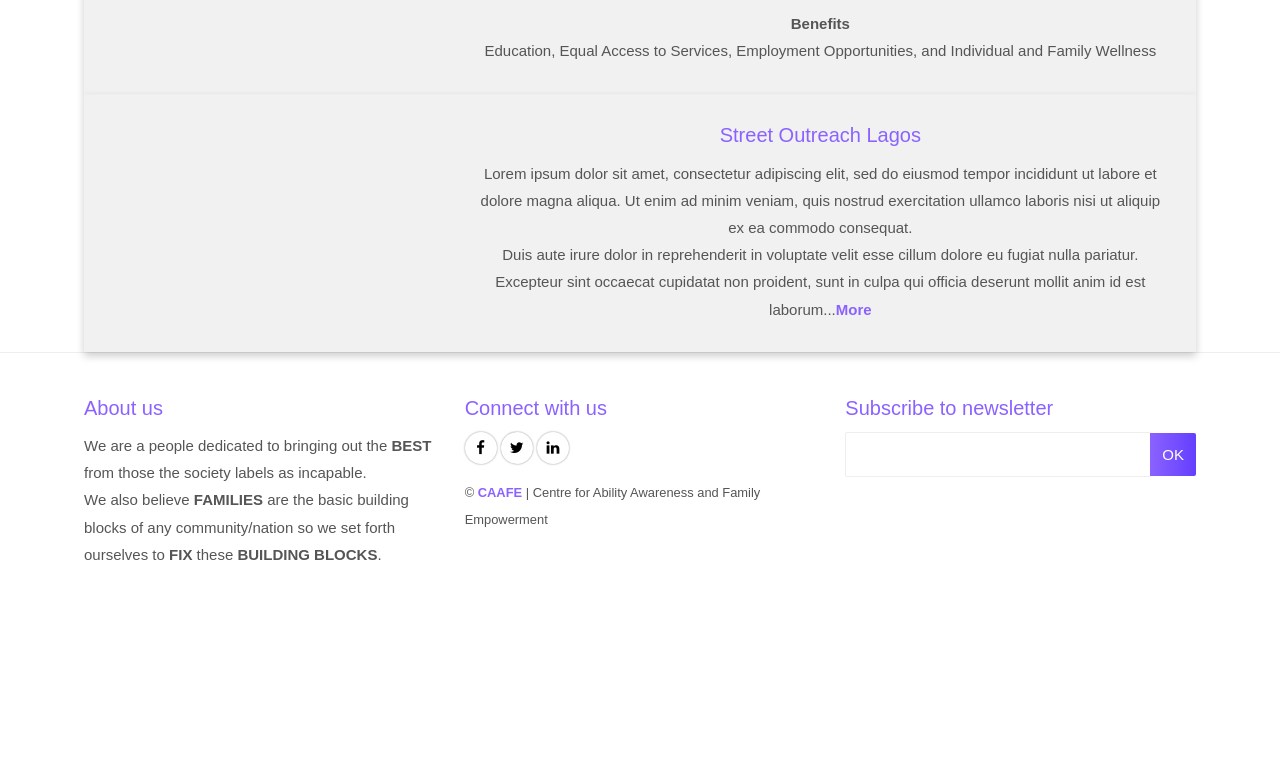
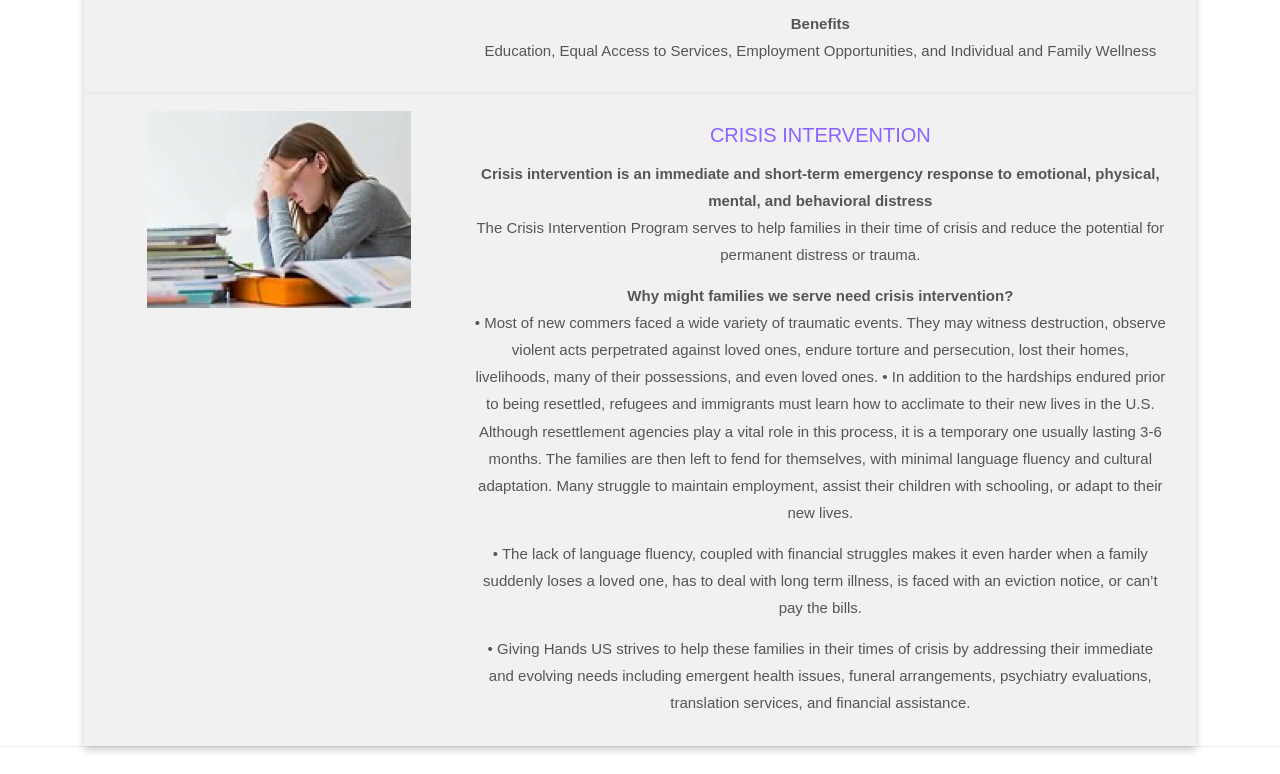
Before and after one commit to musstaffali/GivingHandsUS, a plain HTML site: page projects.html in a window 1280 px wide. Shown: the part 550-1324 px from the top of the page. Before the commit the page ends 1161 px from the top, so only its background shows below. Drawn offline with Linux system fonts and the light colour scheme; some packages are replaced by stand-ins of ours; a script that the page names is missing; a web font is replaced by a local one.

Commit message:
crisi managemnt

```diff
--- a/projects.html
+++ b/projects.html
@@ -72,7 +72,7 @@
                       <p class="cardimg"><img src="img/womenbehindwheel.png" class="img-responsive" alt=""></p>
                     </div>
                     <div class="col-md-8">
-                    <h4>Women Behind The Wheel</h4>
+                    <h4>WOMEN BEHIND THE WHEEL</h4>
                     <p>The Women Behind the Wheel Program enables women to become independent not just in terms of transportation but for many other terms. This program offers 14 hours of paid, behind-the-wheel, expert driving training. Coupled with our case management support, this program will ensure that participating women not only learn how to drive, but that they are comfortable driving and obtain their driver’s licenses in a timely fashion.</br>
                       <p>    </p>
                       <b>Why do refugee and immigrant women need access to behind-the-wheel training and driver’s education?</b>
@@ -90,11 +90,23 @@
                 <div class="card-block">
                   <div class="row">
                     <div class="col-md-4">
-                      <p class="cardimg"><img src="img/deaf.jpg" class="img-responsive" alt=""></p>
+                      <p class="cardimg"><img src="img/crisis.png" class="img-responsive" alt=""></p>
                     </div>
                     <div class="col-md-8">
-                    <h4>Street Outreach Lagos</h4>
-                    <p>Lorem ipsum dolor sit amet, consectetur adipiscing elit, sed do eiusmod tempor incididunt ut labore et dolore magna aliqua. Ut enim ad minim veniam, quis nostrud exercitation ullamco laboris nisi ut aliquip ex ea commodo consequat.</br> Duis aute irure dolor in reprehenderit in voluptate velit esse cillum dolore eu fugiat nulla pariatur. Excepteur sint occaecat cupidatat non proident, sunt in culpa qui officia deserunt mollit anim id est laborum...<a href="#"><b>More</b></a></p>
+                    <h4>CRISIS INTERVENTION </h4>
+                    <b>Crisis intervention is an immediate and short-term emergency response to emotional, physical, mental, and behavioral distress</b>
+                      <p>The Crisis Intervention Program serves to help families in their time of crisis and reduce the potential for permanent distress or trauma.</p>
+                      <p>    </p>
+                      <b>Why might families we serve need crisis intervention?</b><p>•	Most of new commers faced a wide variety of traumatic events. They may witness destruction, observe violent acts perpetrated against loved ones, endure torture and persecution, lost their homes, livelihoods, many of their possessions, and even loved ones.
+                        •	In addition to the hardships endured prior to being resettled, refugees and immigrants must learn how to acclimate to their new lives in the U.S. Although resettlement agencies play a vital role in this process, it is a temporary one usually lasting 3-6 months. The families are then left to fend for themselves, with minimal language fluency and cultural adaptation. Many struggle to maintain employment, assist their children with schooling, or adapt to their new lives.
+                        </p>
+                      <p>
+                        •	The lack of language fluency, coupled with financial struggles makes it even harder when a family suddenly loses a loved one, has to deal with long term illness, is faced with an eviction notice, or can’t pay the bills.
+                      </p>
+                      <p>
+                        •	Giving Hands US strives to help these families in their times of crisis by addressing their immediate and evolving needs including emergent health issues, funeral arrangements, psychiatry evaluations, translation services, and financial assistance.
+                      </p>
+                      </p>
 
                     </div>
                   </div>
```
Also changed, not shown: img/crisis.png (added), 1 other file.
